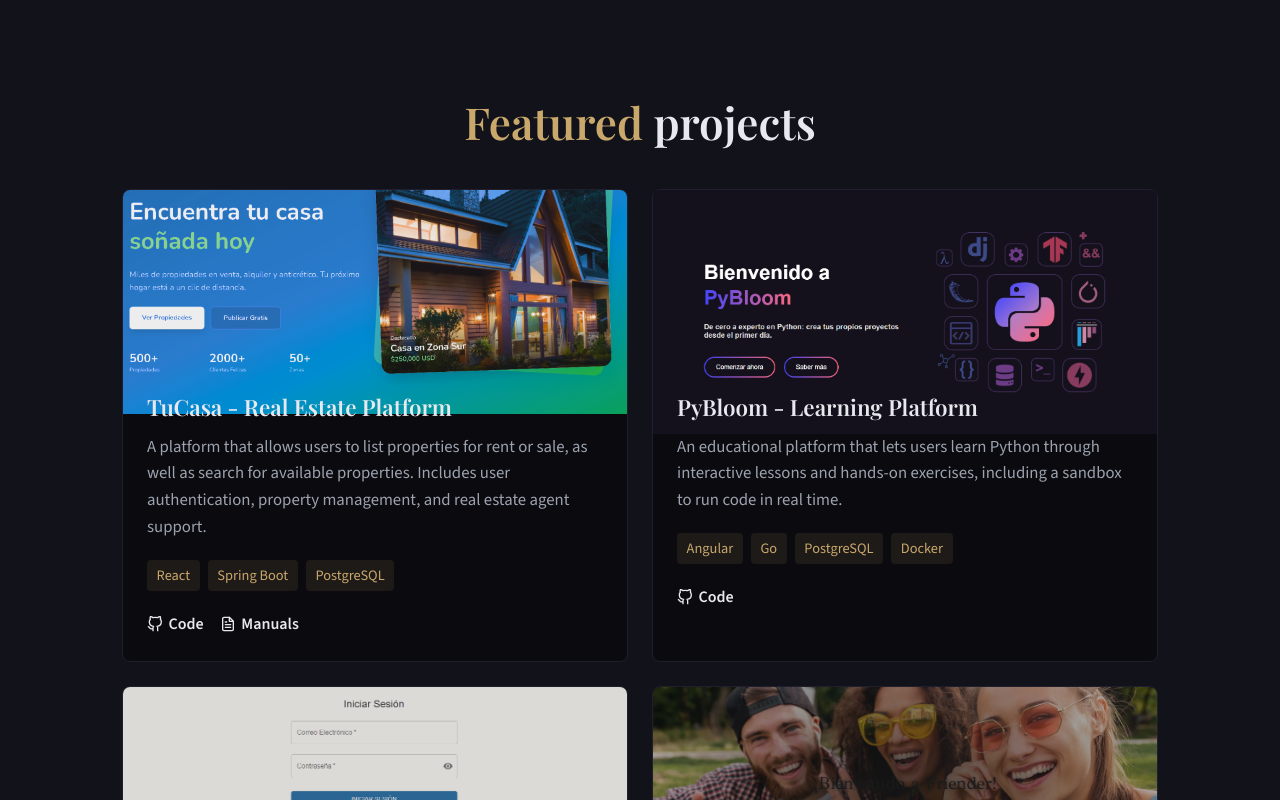
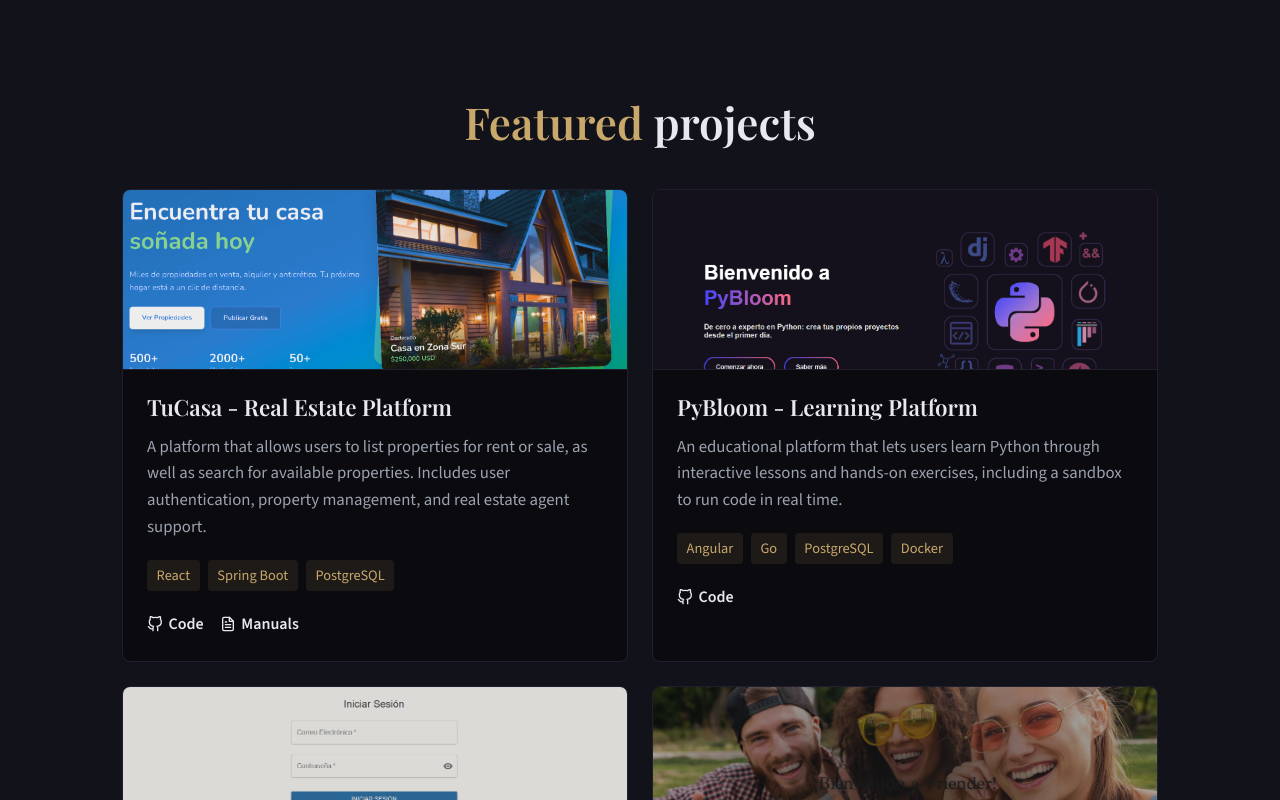
Before and after one commit to Richi78/portf, a Nuxt app in the folder frontend/: page / in a window 1280 px wide. Shown: the part 2160-2960 px from the top of the page. Built offline with nearby package versions, Linux system fonts and the light colour scheme.

Commit message:
fix: adjust project image styles for better overflow handling and layout consistency

```diff
--- a/frontend/app/features/portfolio/styles/PortfolioProjects.module.css
+++ b/frontend/app/features/portfolio/styles/PortfolioProjects.module.css
@@ -43,6 +43,13 @@
   color: var(--color-text-secondary);
   font-size: 1rem;
   border-bottom: 1px solid var(--color-border);
+  overflow: hidden;
+}
+
+.projectImage {
+  width: 100%;
+  height: 100%;
+  object-fit: cover;
 }
 
 .content {
```
